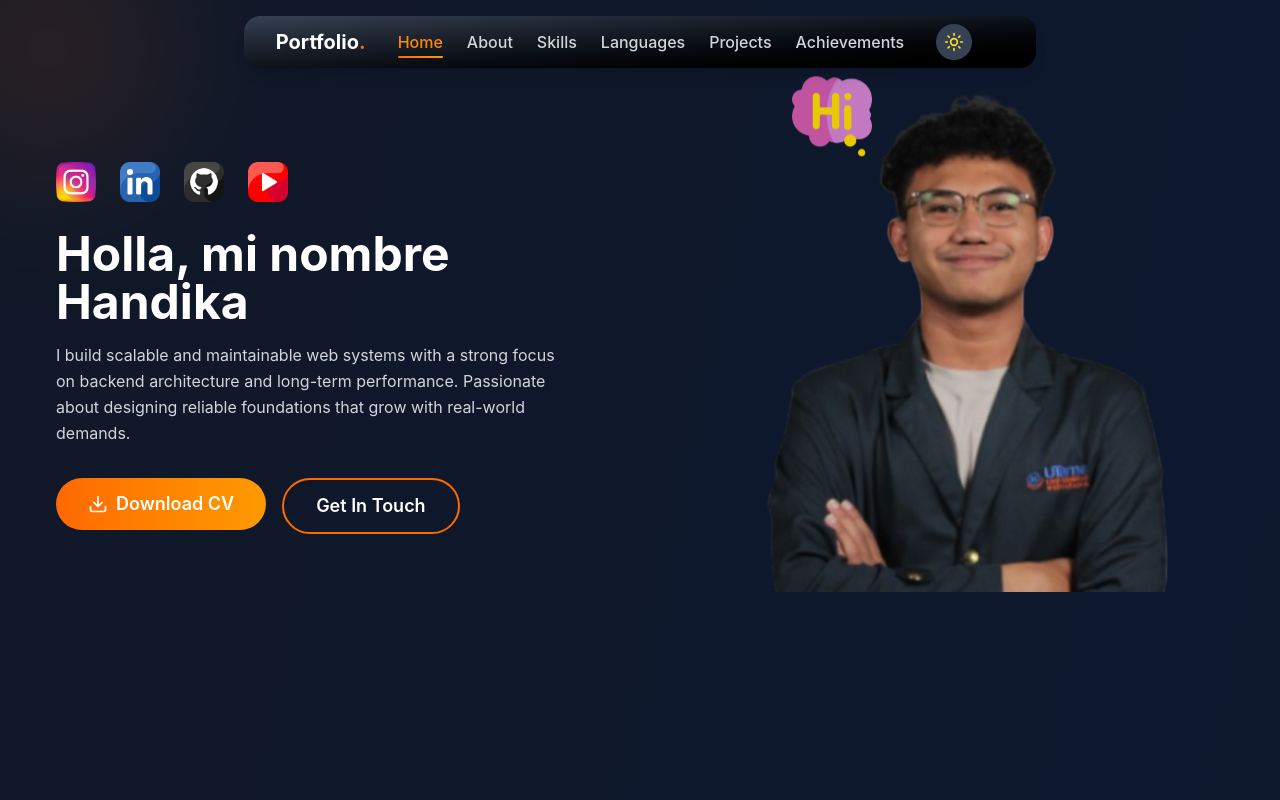
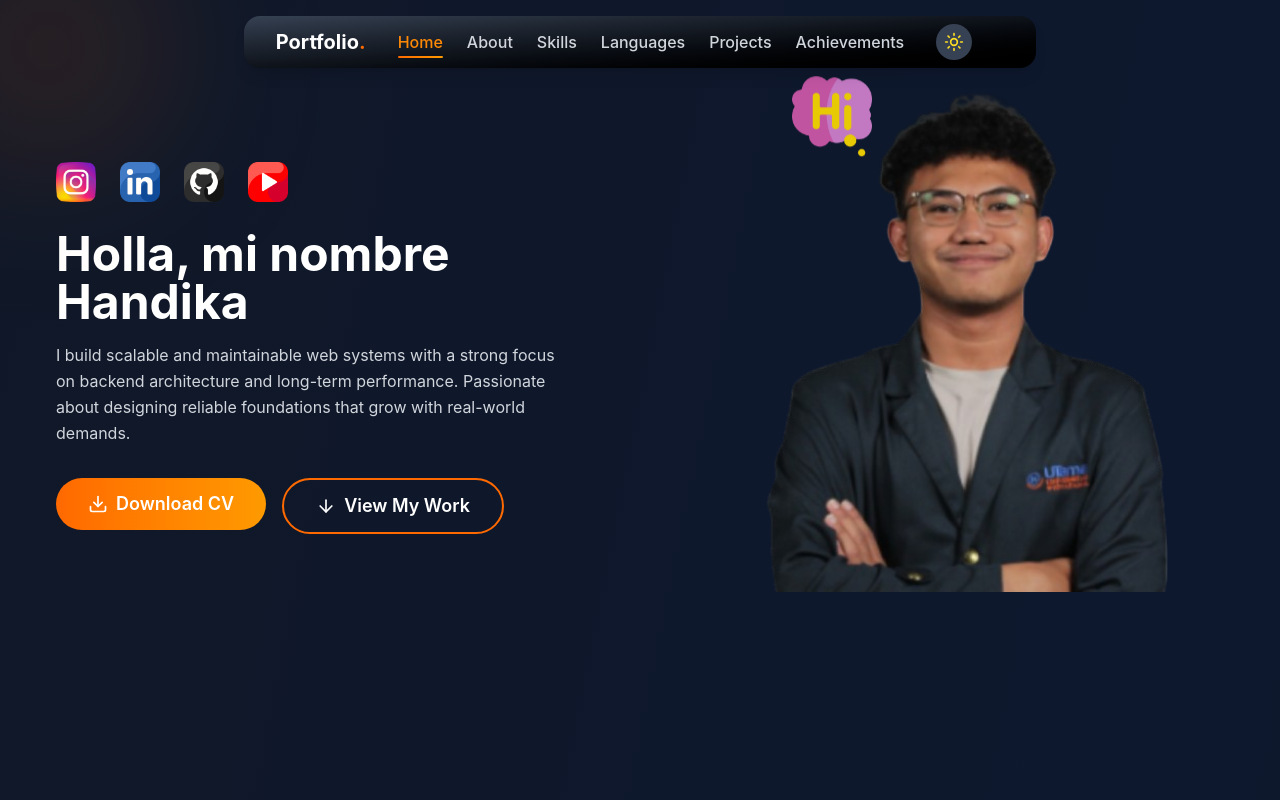
Before and after one commit to hanchan-dev/portfolio, a React (Vite) app: page / in a window 1280 px wide. Shown: the top 800 px of the page. Built offline with nearby package versions, Linux system fonts and the light colour scheme.

Commit message:
change get in touch button to view my work button in hero section

```diff
--- a/src/components/Hero.jsx
+++ b/src/components/Hero.jsx
@@ -6,7 +6,7 @@ import youtube from "../assets/youtube.png"
 import cv from "../assets/CV.pdf"
 import hero1 from "../assets/hero1.png"
 import hi from "../assets/hi.png"
-import {DownloadIcon} from "lucide-react";
+import {ArrowDownIcon, DownloadIcon} from "lucide-react";
 
 const Hero = () => {
     const socialIcons = [
@@ -76,7 +76,7 @@ const Hero = () => {
                                 </a>
 
                                 {/* Get In Touch */}
-                                <a href="#about">
+                                <a href="#projects">
                                     <button
                                         className="w-full sm:w-auto inline-flex items-center justify-center
                                                        text-gray-800 dark:text-white
@@ -87,7 +87,8 @@ const Hero = () => {
                                                        rounded-full text-base sm:text-lg font-semibold
                                                        transition-all duration-300 transform"
                                     >
-                                        Get In Touch
+                                        <ArrowDownIcon className='w-4 h-4 sm:w-5 sm:h-5 mr-2'/>
+                                        View My Work
                                     </button>
                                 </a>
                             </div>
```
Also changed, not shown: src/assets/winaction_24.jpg.
